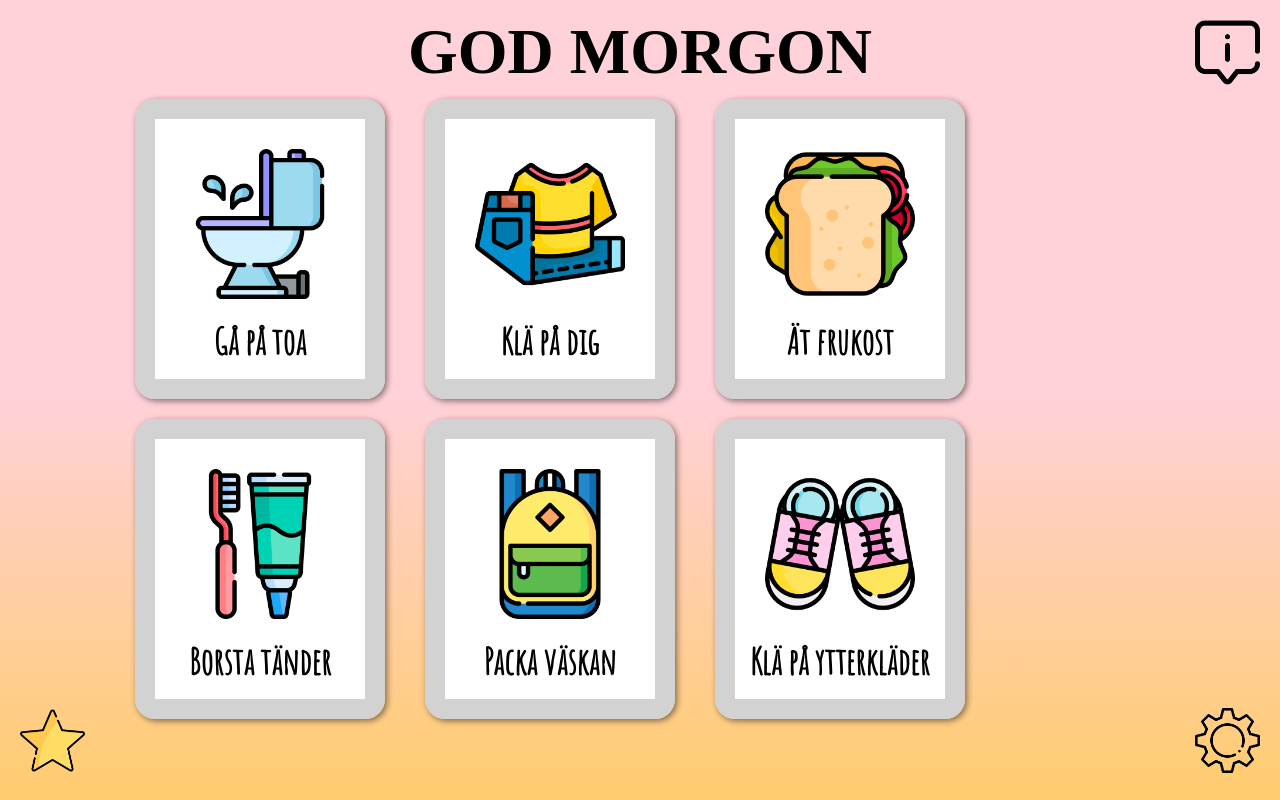
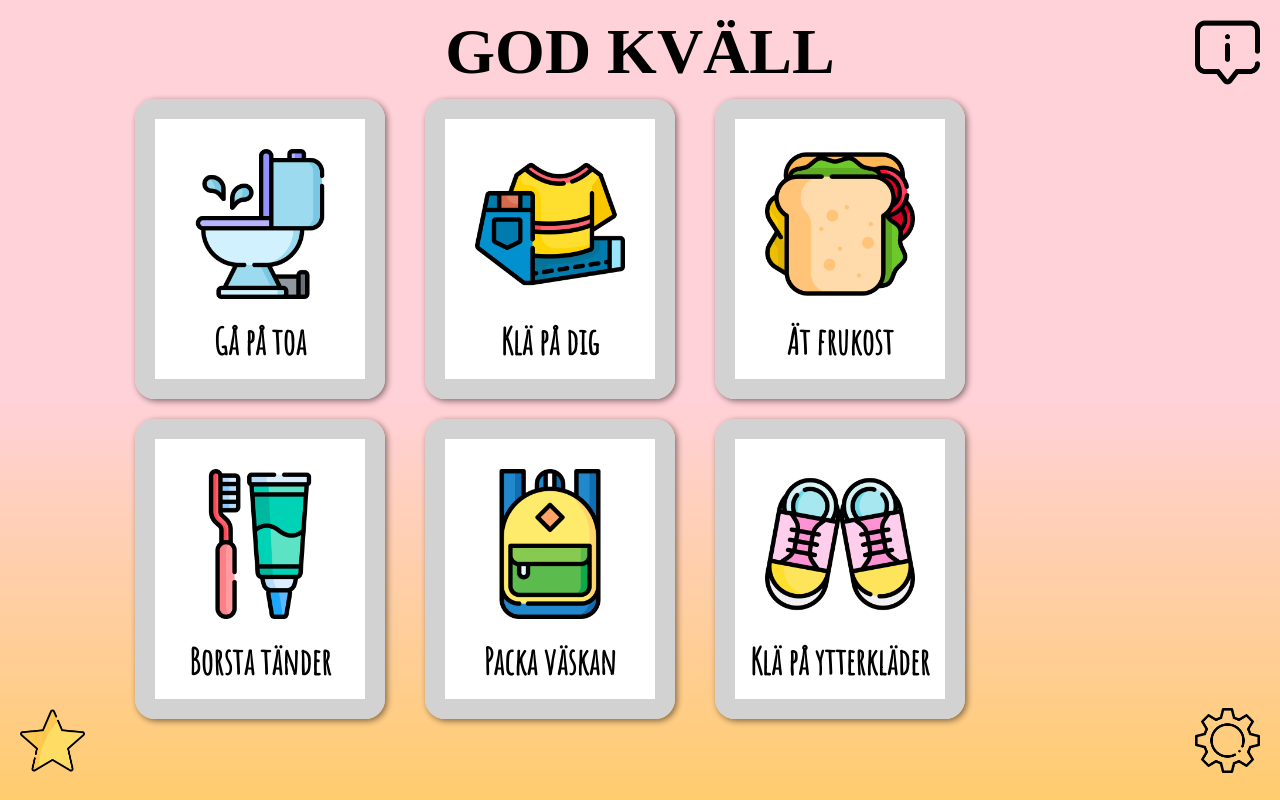
Before and after one commit to elinamren/kids-routine, a React (Create React App) app: page / in a window 1280 px wide. Built offline with nearby package versions, Linux system fonts and the light colour scheme; a web font is replaced by a local one.

Commit message:
morning night mode moved to base and added to header. also changed to be a boolean

```diff
--- a/src/App.js
+++ b/src/App.js
@@ -46,6 +46,19 @@ function App() {
       return !prevValue;
     });
   }
+
+  // THEME --- morning/night
+  const hour = new Date().getHours();
+
+  const [isMorning, setIsMorning] = useState(false);
+
+  useEffect(() => {
+    if (hour > 15) {
+      setIsMorning(true);
+    } else {
+      setIsMorning(false);
+    }
+  }, [hour]);
 
   // NAME
   const [inputValue, setInputValue] = useState("");
@@ -174,7 +187,7 @@ function App() {
 
   return (
     <div className="App">
-      <Header name={name} />
+      <Header name={name} isMorning={isMorning} />
       <Cards onClick={countStars} newMorningCards={newMorningCards} />
       <IconButton
         src="images/info.png"
@@ -236,6 +249,7 @@ function App() {
         star={earnedStars.length}
         handleWinnerModal={handleWinnerModal}
         className={isWinnerOpen ? "fade-in" : "fade-out"}
+        isMorning={isMorning}
       />
     </div>
   );
--- a/src/components/Header.js
+++ b/src/components/Header.js
@@ -1,7 +1,9 @@
 const Header = (props) => {
   return (
     <header>
-      <h1>God morgon {props.name}</h1>
+      <h1>
+        God {props.isMorning ? "morgon" : "kväll"} {props.name}
+      </h1>
     </header>
   );
 };
--- a/src/components/Winner.js
+++ b/src/components/Winner.js
@@ -1,19 +1,6 @@
-import { useEffect, useState } from "react";
 import StarIcon from "./Star-icon";
 
 const Winner = (props) => {
-  const hour = new Date().getHours();
-
-  const [theme, setTheme] = useState("");
-
-  useEffect(() => {
-    if (hour > 12) {
-      setTheme("morgon");
-    } else {
-      setTheme("kväll");
-    }
-  }, [hour]);
-
   return (
     <div className={`container ${props.className}`}>
       <h2>Bra jobbat {props.name}!</h2>
@@ -25,7 +12,8 @@ const Winner = (props) => {
       <StarIcon style={{ animationDelay: "1s" }} />
       <p>
         Du Har hittils samlat ihop {props.star} stjärnor. Du har klarat alla
-        uppgifter som finns just nu. Kom tillbaka igen i {theme}.
+        uppgifter som finns just nu. Kom tillbaka igen i{" "}
+        {props.isMorning ? "kväll" : "morgon"}.
       </p>
       <button onClick={props.handleWinnerModal}>TEST MODE</button>
     </div>
```
